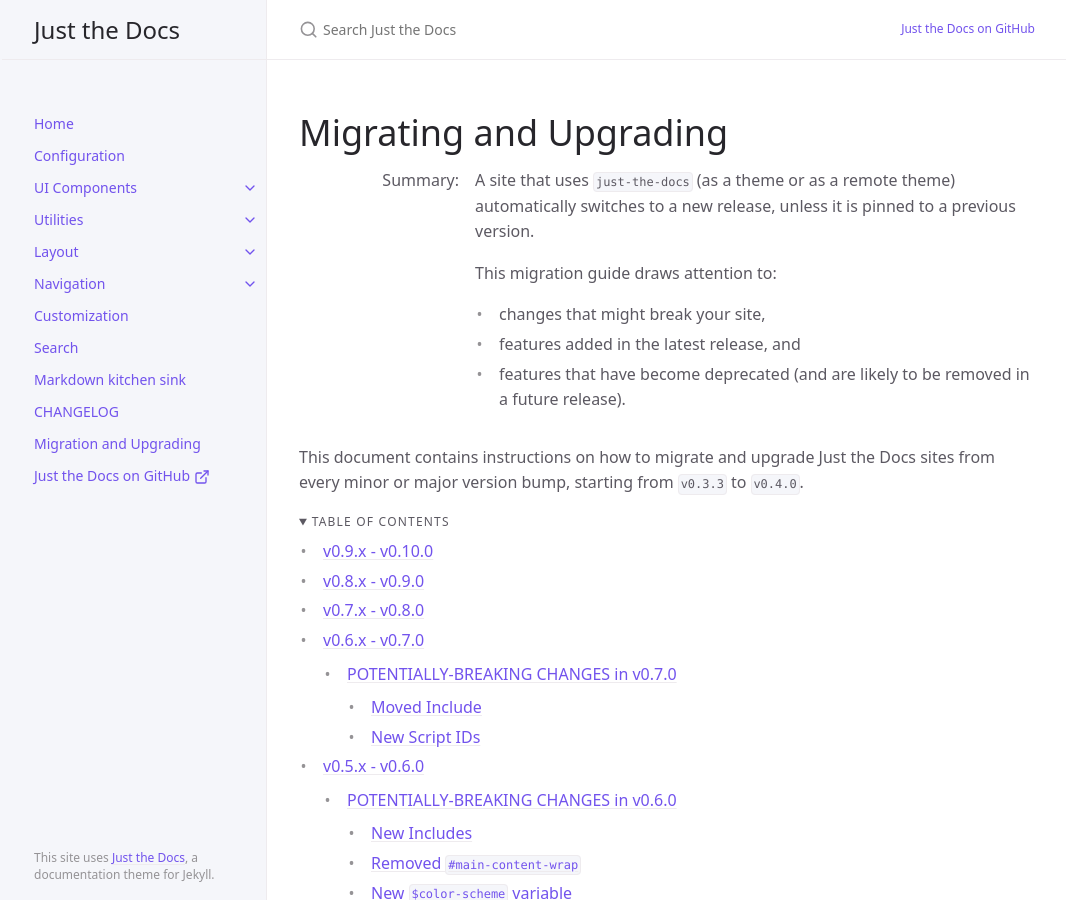
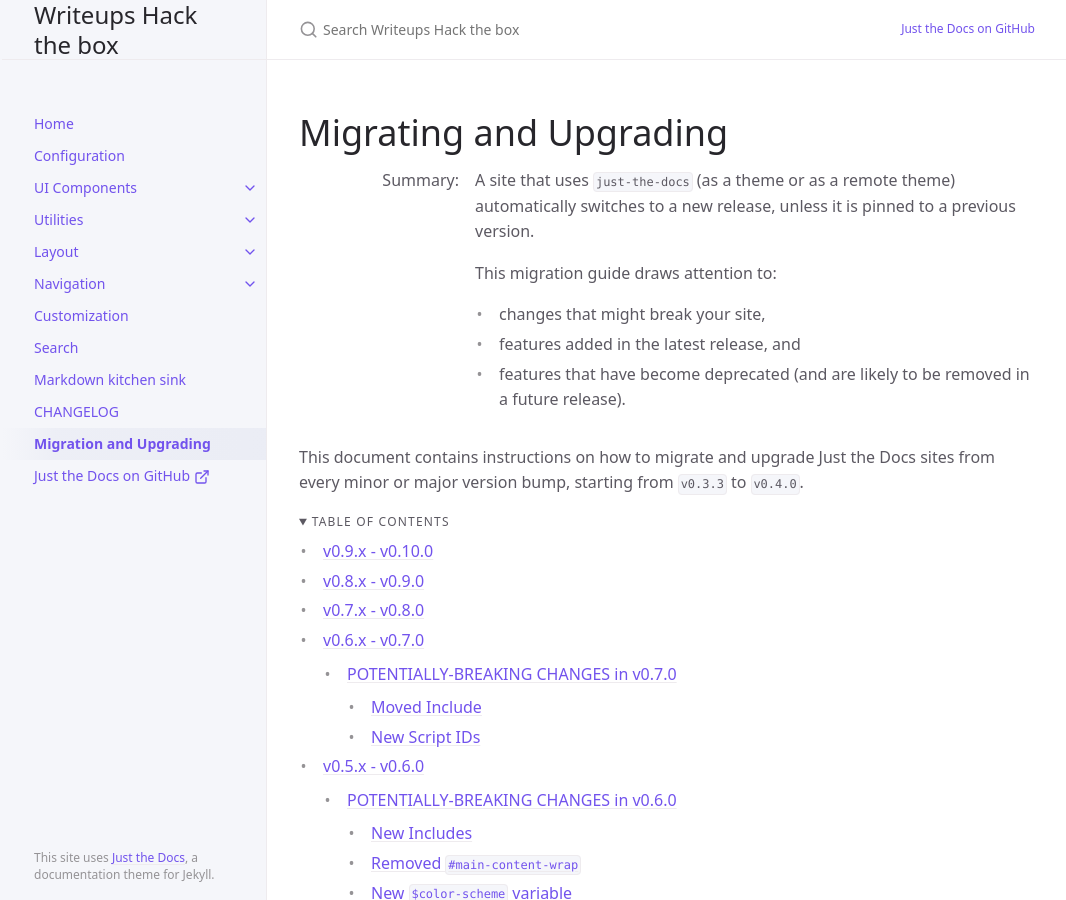
Before and after one commit to dantedansh/WriteupsD4nsh, a Jekyll site: the page built from MIGRATION.md, in a window 1280 px wide and 900 px high. Shown: the whole window, without its empty margins (105-1171 px from the left). Built offline with Jekyll 4.4.1, drawn with Linux system fonts in a browser that asks for light colours; cached includes are drawn as plain includes.

Commit message:
Web commit

```diff
--- a/_config.yml
+++ b/_config.yml
@@ -13,10 +13,10 @@
 # you will see them accessed via {{ site.title }}, {{ site.github_repo }}, and so on.
 # You can create any custom variable you would like, and they will be accessible
 # in the templates via {{ site.myvariable }}.
-title: Just the Docs
-description: A Jekyll theme for documentation
-baseurl: "" # the subpath of your site, e.g. /blog
-url: "https://just-the-docs.com" # the base hostname & protocol for your site, e.g. http://example.com
+title: Writeups Hack the box
+description: En esta web subiré posts sobre writeups de maquinas.
+baseurl: "/WriteupsD4nsh" # the subpath of your site, e.g. /blog
+url: "https://dantedansh.github.io" # the base hostname & protocol for your site, e.g. http://example.com
 repository: just-the-docs/just-the-docs # for github-metadata
 
 permalink: pretty
```
